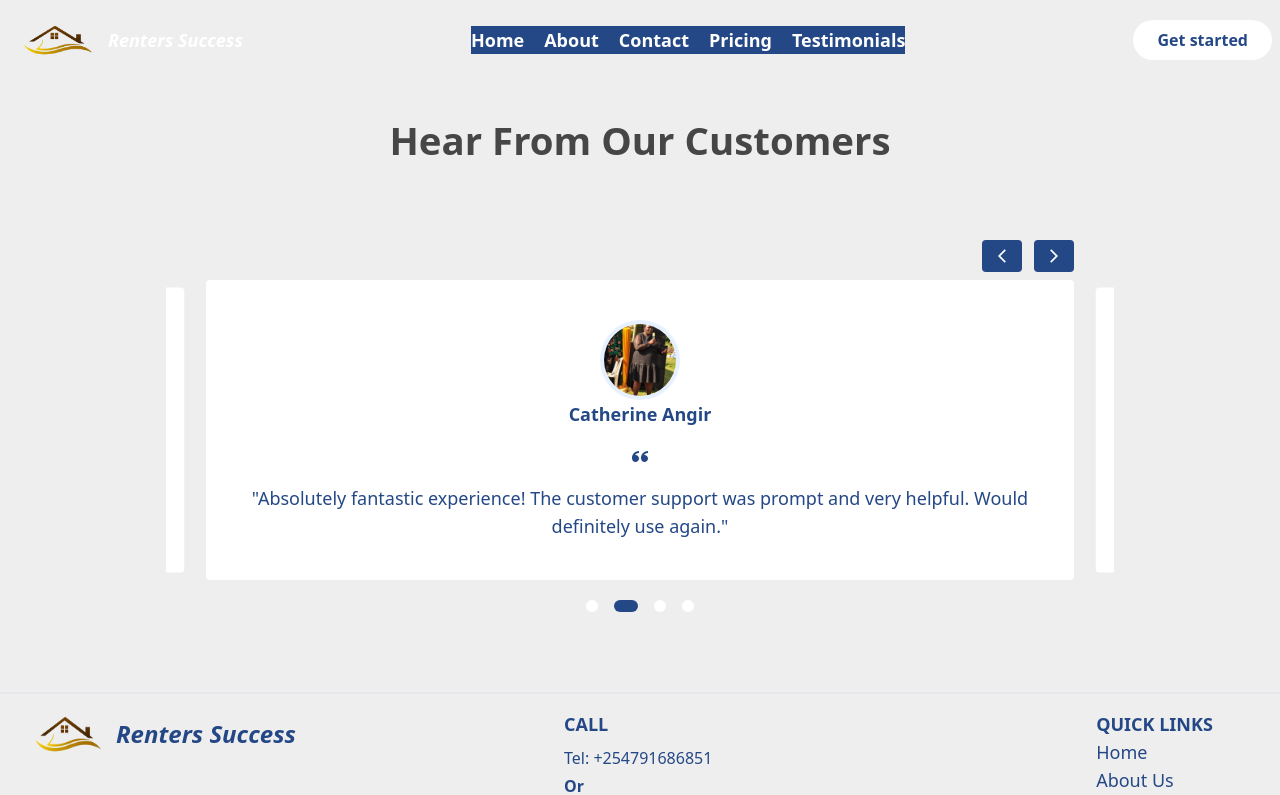
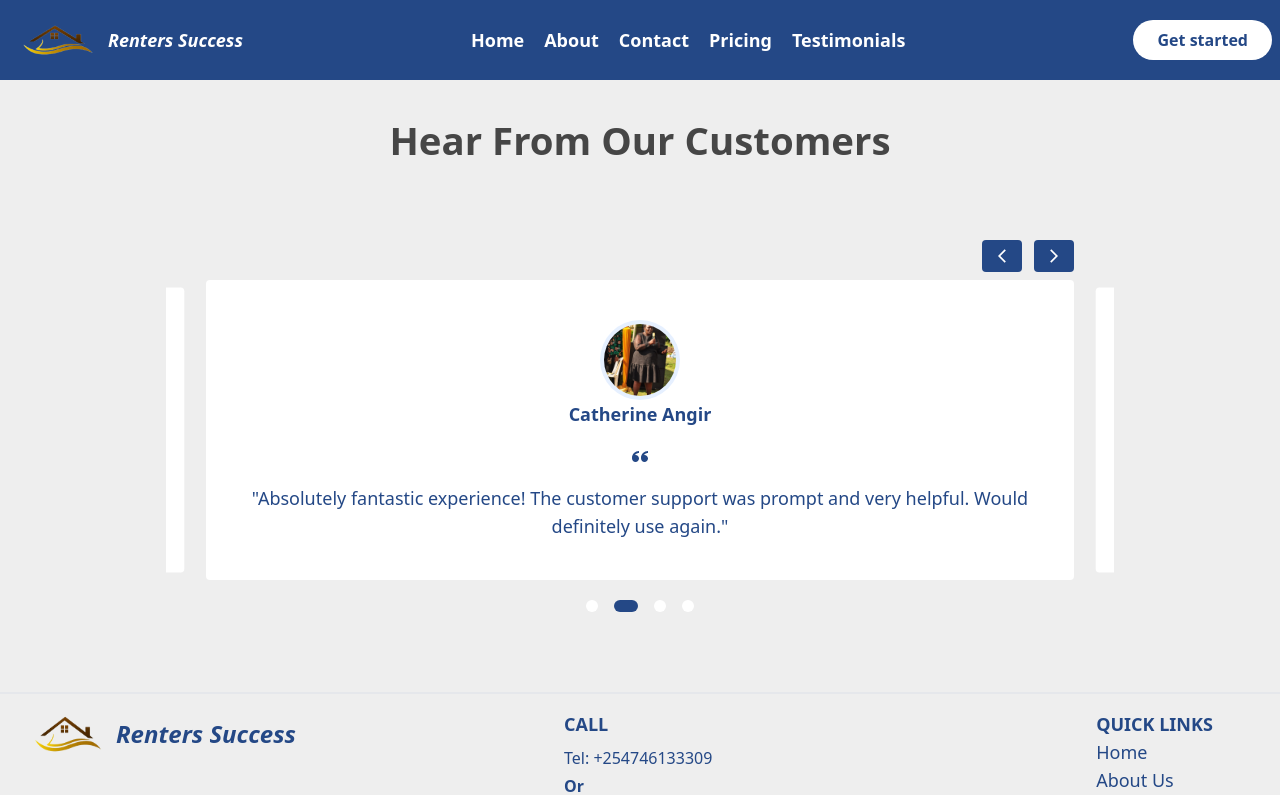
Before and after one commit to nimba005/ecommerce, a React (Create React App) app: page /testimonials in a window 1280 px wide. Shown: the top 795 px of the page. Built offline with nearby package versions, Linux system fonts and the light colour scheme.

Commit message:
#updated the header Nav

```diff
--- a/src/Components/Footer/Footer.jsx
+++ b/src/Components/Footer/Footer.jsx
@@ -73,7 +73,7 @@ const Footer = () => {
               <div className="flex flex-col">
                 <h2 className="text-lg text-navColor font-bold mb-2">CALL</h2>
                 <a href="tel:+254746133309" className="text-base text-navColor">
-                  Tel: +254791686851
+                  Tel: +254746133309
                 </a>
                 <span className="block text-navColor font-semibold my-1">Or</span>
                 <a href="tel:+254782339290" className="text-base text-navColor">
--- a/src/Components/Hero/Nav.jsx
+++ b/src/Components/Hero/Nav.jsx
@@ -28,7 +28,7 @@ const Nav = () => {
   };
 
   return (
-    <nav className={`py-0 md:px-2 z-50 ${sticky === "sticky" ? "fixed w-full top-0 bg-stickyNav" : ""}`}>
+    <nav className={`py-0 md:px-2 z-50 bg-navColor ${sticky === "sticky" ? "fixed w-full top-0" : ""}`}>
       <div className="relative flex flex-row justify-between items-center mx-auto max-w-full md:max-w-screen-xl">
         <Link to="/" className="flex flex-row items-center h-16 md:h-20 lg:h-20 xl:h-20 z-50">
           <img src={logo} alt="Logo" className="h-full" />
```
